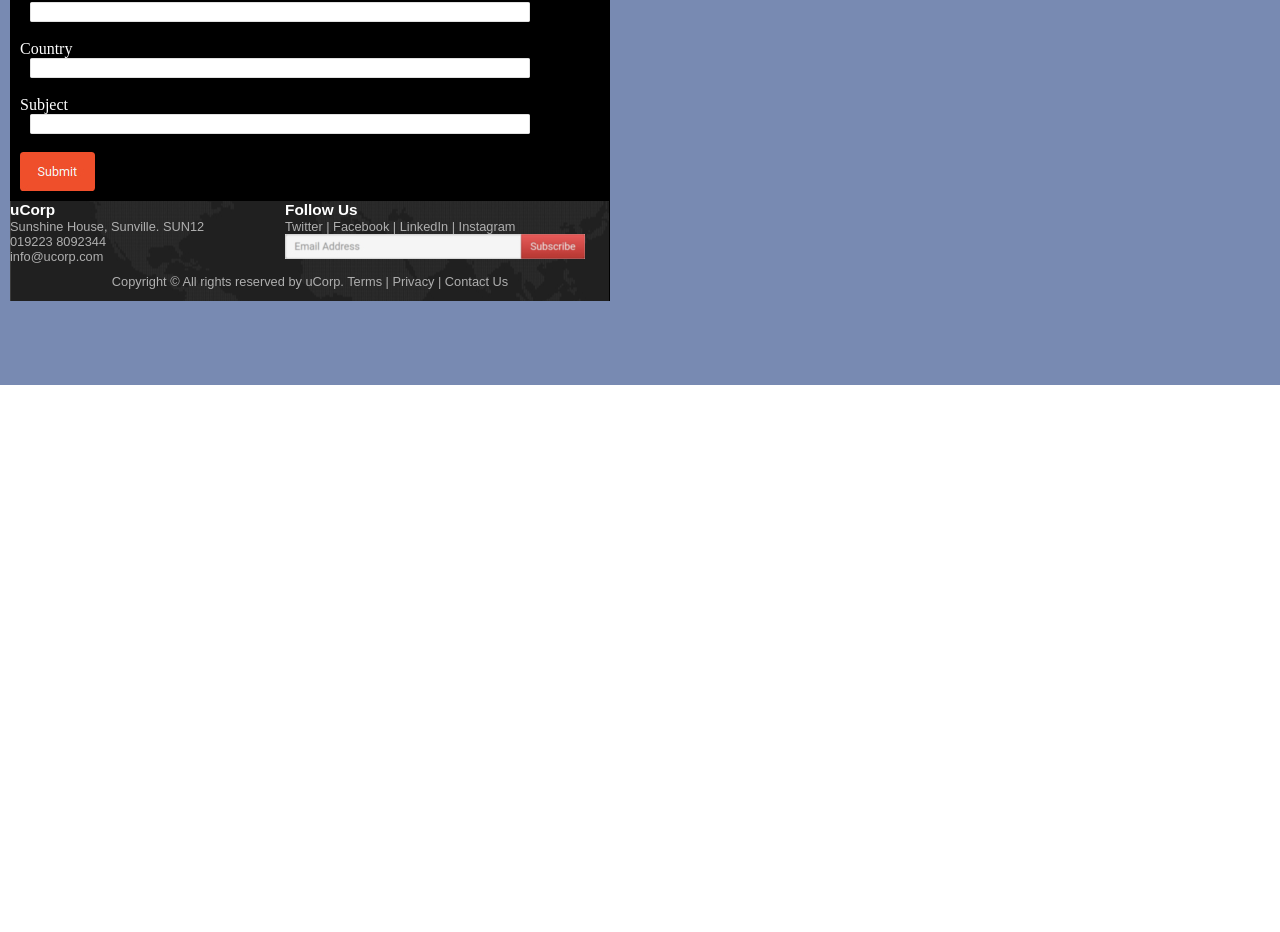
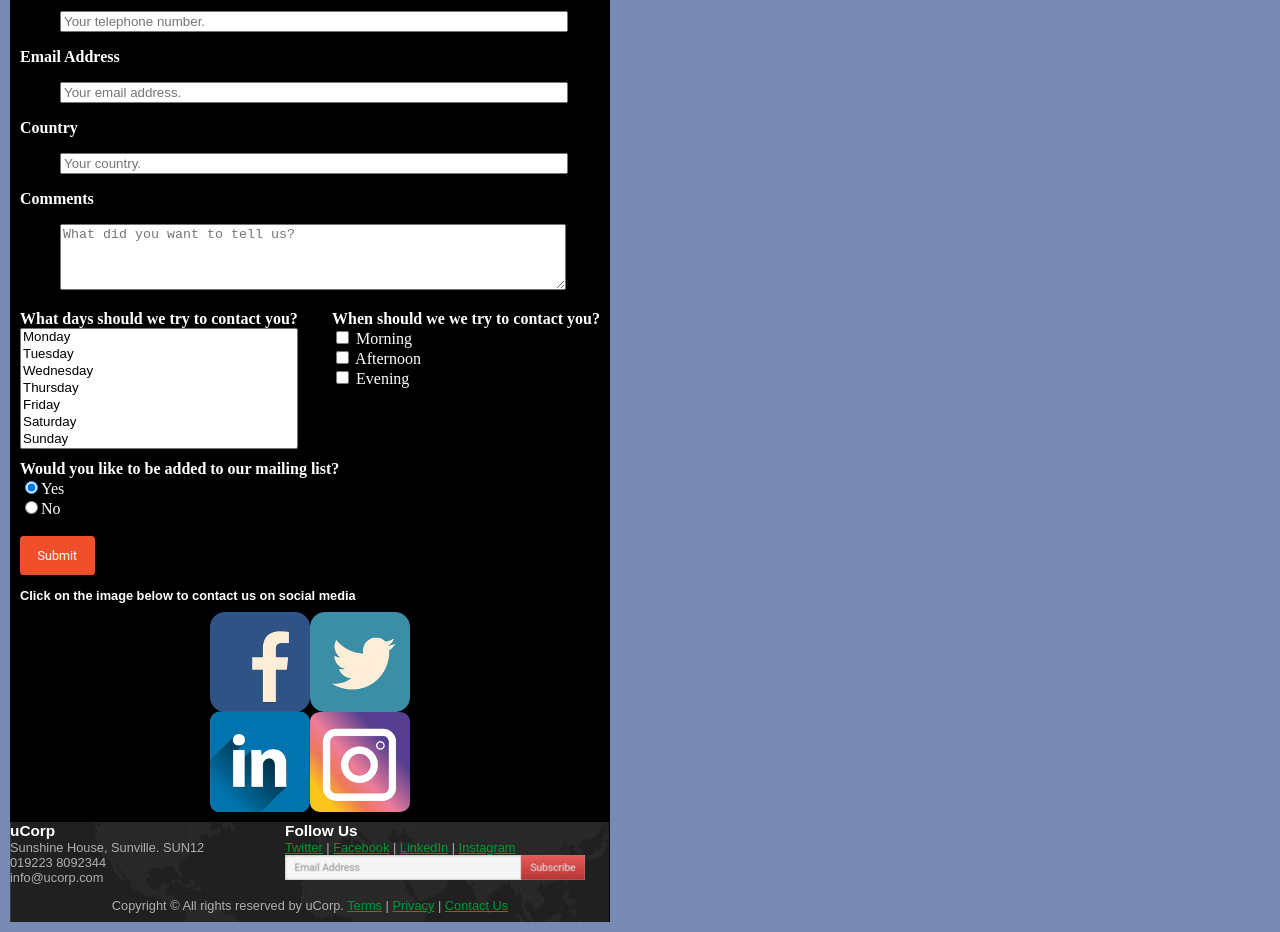
Before and after one commit to grizzlypa/fuzzycub, a plain HTML site: page contactus.html in a window 1280 px wide. Shown: the part 415-1347 px from the top of the page. Before the commit the page ends 800 px from the top, so only its background shows below. Drawn offline with Linux system fonts and the light colour scheme; files whose address does not match are found by name.

Commit message:
After Lab 7.5 - Adding image map to contact us

```diff
--- a/contactus.html
+++ b/contactus.html
@@ -1,4 +1,5 @@
-<html>
+<!DOCTYPE html>
+<html lang="en">
 
 <head>
 <meta name="Keywords" content="CIW, HTML5, uCorp"/>
@@ -14,33 +15,87 @@
 <!-- HEADER -->
 <header>
 
-<div id="head"><img height="65" width="250" src="aboutus/uCorp_logo.png" /></div>
+<div id="head"><a href="index.html"><img height="65" width="250" src="contactus/uCorp_logo.png" /></a></div>
 
-<div id="navbar"><img height="52" width="89" src="aboutus/header_button_about-us.jpg" alt="Link goes back to current page." id="aboutus" /><img height="52" width="104" src="aboutus/header_button_contact-us.jpg" alt="Click here to contact us and let us know what you think." id="contactus" /><img height="52" width="91" src="aboutus/header_button_products.jpg" alt="Click here to explore the catalog of products we offer." id="products" /><img height="52" width="204" src="aboutus/header_button_manufacturing-process.jpg" alt="Click here to learn about the high-quality manufacturing process that uCorp employs." id="manufacturingprocess" /><img height="52" width="112" src="aboutus/header_button_technology.jpg" alt="Click here to discover the advanced technology that goes into each one of our speakers." id="technology"/></div>
+<div id="navbar"><a href="aboutus.html"><img height="52" width="89" src="contactus/header_button_about-us.jpg" alt="Link goes back to current page." id="aboutus" /></a><a href="contactus.html"><img height="52" width="104" src="contactus/header_button_contact-us.jpg" alt="Click here to contact us and let us know what you think." id="contactus" /></a><img height="52" width="91" src="contactus/header_button_products.jpg" alt="Click here to explore the catalog of products we offer." id="products" /><a href="manufacturing.html"><img height="52" width="204" src="contactus/header_button_manufacturing-process.jpg" alt="Click here to learn about the high-quality manufacturing process that uCorp employs." id="manufacturingprocess" /></a><a href="technology.html"><img height="52" width="112" src="contactus/header_button_technology.jpg" alt="Click here to discover the advanced technology that goes into each one of our speakers." id="technology"/></a></div>
 
 </header>
+
+
 
 <!-- ARTICLE -->
 
 <article>
 
 <h2>Contact Us</h2>
-First Name <br />
-<img class="form" src="contactus/form.jpg" alt="Enter your first name here." />
-<br /><br />Last Name <br />
-<img class="form" src="contactus/form.jpg" alt="Enter your last name here." />
-<br /><br />Company <br />
-<img class="form" src="contactus/form.jpg" alt="Enter your company name here." />
-<br /><br />Phone Number <br />
-<img class="form" src="contactus/form.jpg" alt="Enter your phone number here." />
-<br /><br />Email Address <br />
-<img class="form" src="contactus/form.jpg" alt="Enter your email address here." />
-<br /><br />Country <br />
-<img class="form" src="contactus/form.jpg" alt="Enter your country here." />
-<br /><br />Subject <br />
-<img class="form" src="contactus/form.jpg" alt="Enter your reason for contacting us here." />
-<br /> <br />
-<img src="contactus/submit.jpg" alt="Click here to submit your contact form." />
+
+<!-- PLACE YOUR FORM HERE -->
+<strong>First Name</strong>
+<blockquote><input class="text-form" type="text" placeholder="Your name." name="first-name" /></blockquote>
+
+<strong>Last Name</strong>
+<blockquote><input class="text-form" type="text" placeholder="Your last name." name="last-name" /></blockquote>
+
+<strong>Company</strong>
+<blockquote><input class="text-form" type="text" placeholder="Your company." name="company" /></blockquote>
+
+<strong>Phone Number</strong>
+<blockquote><input class="text-form" type="text" placeholder="Your telephone number." name="phone" /></blockquote>
+
+<strong>Email Address</strong>
+<blockquote><input class="text-form" type="text" placeholder="Your email address." name="email" /></blockquote>
+
+<strong>Country</strong>
+<blockquote><input class="text-form" type="text" placeholder="Your country." name="country" /></blockquote>
+
+<strong>Comments</strong>
+<blockquote><textarea name="Comments" placeholder="What did you want to tell us?" rows="4"></textarea></blockquote>
+
+<div id='days'>
+<strong>What days should we try to contact you?</strong>
+<br/>
+<select id='day-select' name="day" multiple="multiple" size="7">
+<option>Monday</option>
+<option>Tuesday</option>
+<option>Wednesday</option>
+<option>Thursday</option>
+<option>Friday</option>
+<option>Saturday</option>
+<option>Sunday</option>
+</select>
+</div>
+
+<div id='time'>
+<strong>When should we we try to contact you?</strong>
+<br/>
+<input class="time-checkbox" type="checkbox" name="Morning"/> Morning<br/>
+<input class="time-checkbox" type="checkbox" name="Afternoon"/> Afternoon<br/>
+<input class="time-checkbox" type="checkbox" name="Evening"/> Evening<br/>
+</div>
+
+<strong>Would you like to be added to our mailing list?</strong>
+<br/>
+<input type="radio" name="AddToList" value="yes" checked="checked"/>Yes
+<br/>
+<input type="radio" name="AddToList" value="no"/>No
+<br/>
+
+<br/>
+<img id="submit" src="contactus/submit.jpg" alt="Click here to submit your contact form." />
+<p>
+    <strong>Click on the image below to contact us on social media</strong>
+</p>
+<!-- BEGIN IMAGE MAP CODE -->
+
+<map name="social_media">
+    <area shape="rect" coords="0,0,100,100" href="https://www.facebook.com/uCorp-441272686298550" alt="Facebook" />
+    <area shape="rect" coords="100,0,200,100" href="https://twitter.com/uCorp4" alt="Twitter" />
+    <area shape="rect" coords="0,100,100,200" href="https://www.linkedin.com/company/ucorporation" alt="LinkedIn" />
+    <area shape="rect" coords="100,100,200,200" href="https://www.instagram.com/ucorp123" alt="Instagram" />
+</map>
+<img class="center" usemap="#social_media" src="contactus\social_media_image_map.jpg" width="200px" height="200 px" alt="social media"/>
+
+
 </article>
 
 
@@ -58,13 +113,13 @@ info@ucorp.com
 
 <div id="follow">
 <h4>Follow Us</h4>
-Twitter | Facebook | LinkedIn | Instagram
+<a href="https://twitter.com/uCorp4">Twitter</a> | <a href="https://www.facebook.com/UCorp-441272686298550/">Facebook</a> | <a href="https://www.linkedin.com/company/ucorporation/">LinkedIn</a> | <a href="https://www.instagram.com/ucorp123/">Instagram</a>
 <img src="contactus/footer_newsletter.jpg"  alt="Enter your email here to subscribe to our newsletter." />
 </div>
 
 <div id="footerlinks">
 <br />
-Copyright &copy All rights reserved by uCorp. Terms | Privacy | Contact Us
+Copyright &copy; All rights reserved by uCorp. <a href="terms.html">Terms</a> | <a href="privacy.html">Privacy</a> | <a href="contactus.html">Contact Us</a>
 </div>
 
 </footer>
--- a/contactus/contactus.css
+++ b/contactus/contactus.css
@@ -38,24 +38,24 @@ font-size: 120%;
 color:#fff;
 }
 
-/*
+
 a
 {
 color: #093
 }
-*/
+
 
 img
 {
-border: 0;
+border: 0px;
 }
 
 header
 {
 display:block;
 width:600px;
-padding:0;
-margin-bottom:0;
+padding:0px;
+margin-bottom:0px;
 background-color:#fff;
 }
 
@@ -69,18 +69,53 @@ background:#fff url(header_background.png) no-repeat left;
 
 article
 {
-padding:10;
-width:580;
+padding:10px;
+width:580px;
 background-color:#000;
 display:block;
 color:white;
 }
 
 img.form{
-margin-left: 10;
-width: 500;
+margin-left: 10px;
+width: 500px;
 }
 
+img.center
+{
+display: block;
+margin-left: auto;
+margin-right: auto;
+}
+
+input.text-form
+{
+width: 100%;
+}
+
+textarea
+{
+width: 100%;
+}
+
+#days
+{
+display: block;
+float: left;
+height: 150px;
+}
+
+#day-select
+{
+width: 100%;
+}
+
+#time
+{
+display: block;
+float: right;
+height: 150px;
+}
 footer
 {
 width: 600px;
@@ -89,8 +124,8 @@ display: block;
 font-family: Arial, Helvetica, Geneva, Swiss, sans-serif;
 font-size: 80%;
 color:#afafaf;
-padding: 0;
-margin-top: 0;
+padding: 0px;
+margin-top: 0px;
 background: #000 url(footer_background.jpg) no-repeat left;
 }
 
@@ -101,7 +136,7 @@ float: left;
 
 #follow
 {
-margin-left: 275;
+margin-left: 275px;
 }
 
 #footerlinks
```
Also changed, not shown: contactus/header_button_about-us.jpg (added), contactus/header_button_contact-us.jpg (added), contactus/header_button_manufacturing-process.jpg (added), contactus/header_button_products.jpg (added), contactus/header_button_technology.jpg (added), contactus/social_media_image_map.jpg (added), contactus/uCorp_logo.png (added).
